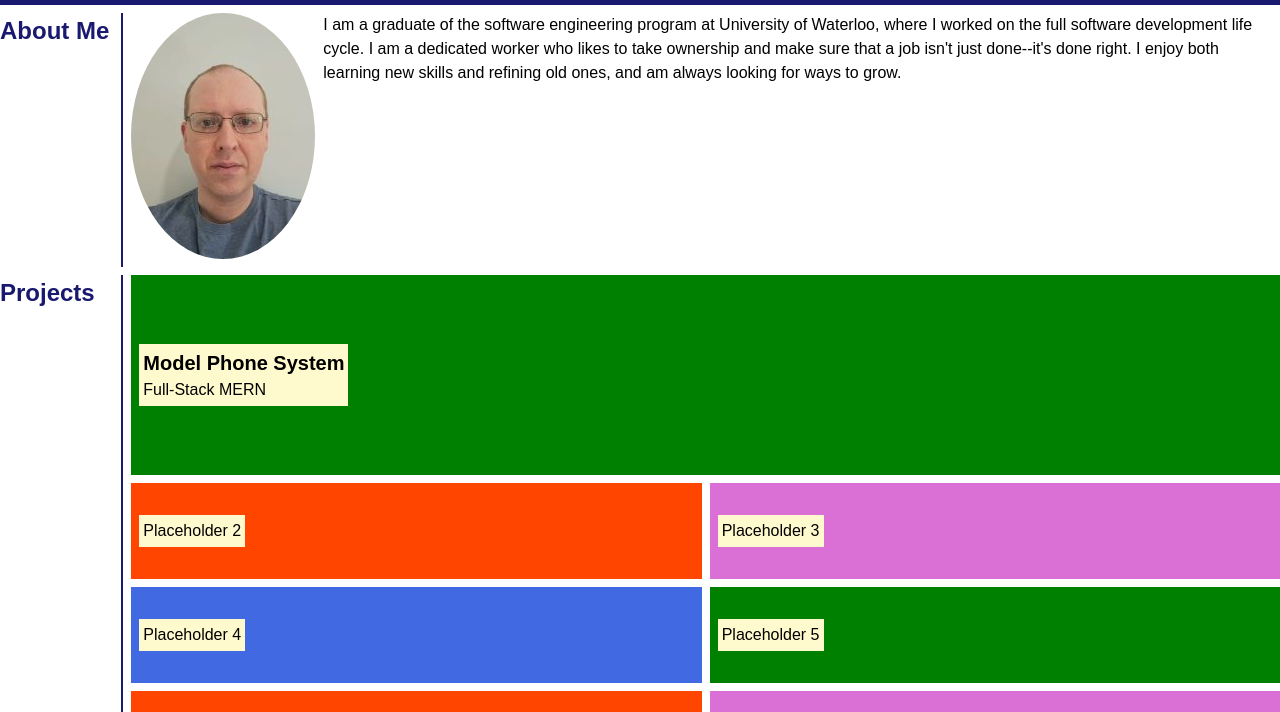
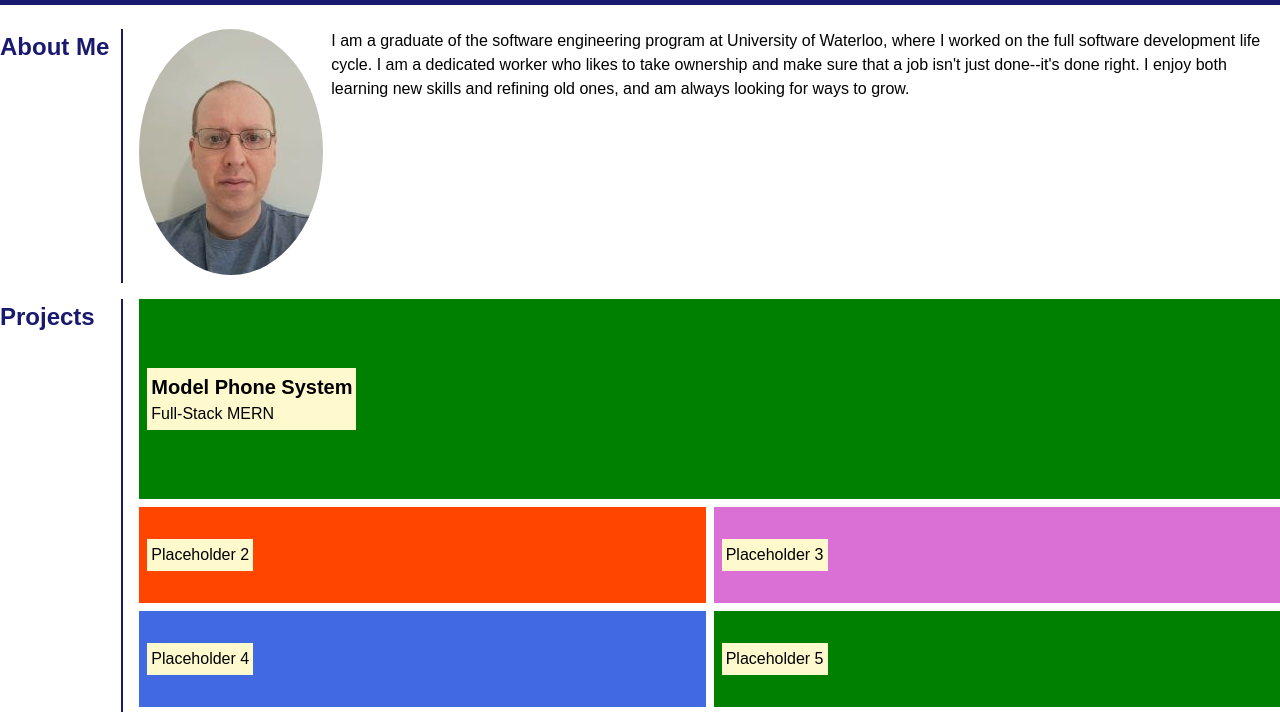
Before and after one commit to s2robertson/portfolio, a plain HTML site: page index.html in a window 1280 px wide. Shown: the part 59-771 px from the top of the page. Drawn offline with Linux system fonts and the light colour scheme.

Commit message:
increased spacing

```diff
--- a/assets/css/style.css
+++ b/assets/css/style.css
@@ -15,6 +15,7 @@ header {
     display: flex;
     flex-direction: column;
     padding: 0.5em 1em;
+    margin-bottom: 1em;
 }
 
 header h1 {
@@ -50,7 +51,7 @@ main {
     padding: 0.5em 0;
     display: grid;
     grid-template-columns: 1fr;
-    gap: 0.5em;
+    gap: 1em;
 }
 
 section {
```
